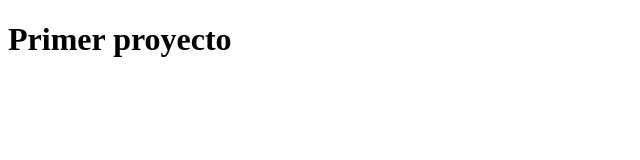
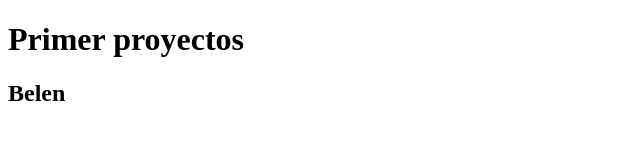
Before and after one commit to belcipro/IdentidadCultural, a plain HTML site: page index.html in a window 1280 px wide. Shown: the whole page, without its empty margins (0-640 px from the left). Drawn offline with Linux system fonts and the light colour scheme.

Commit message:
agregando css y modificando h1

```diff
--- a/index.html
+++ b/index.html
@@ -7,7 +7,10 @@
 </head>
 <body>
     <h1>
-        Primer proyecto
+        Primer proyectos
     </h1>
+    <h2>
+        Belen
+    </h2>
 </body>
 </html>
--- /dev/null
+++ b/style.css
@@ -0,0 +1,3 @@
+body{
+    background-color: red;
+}
```
